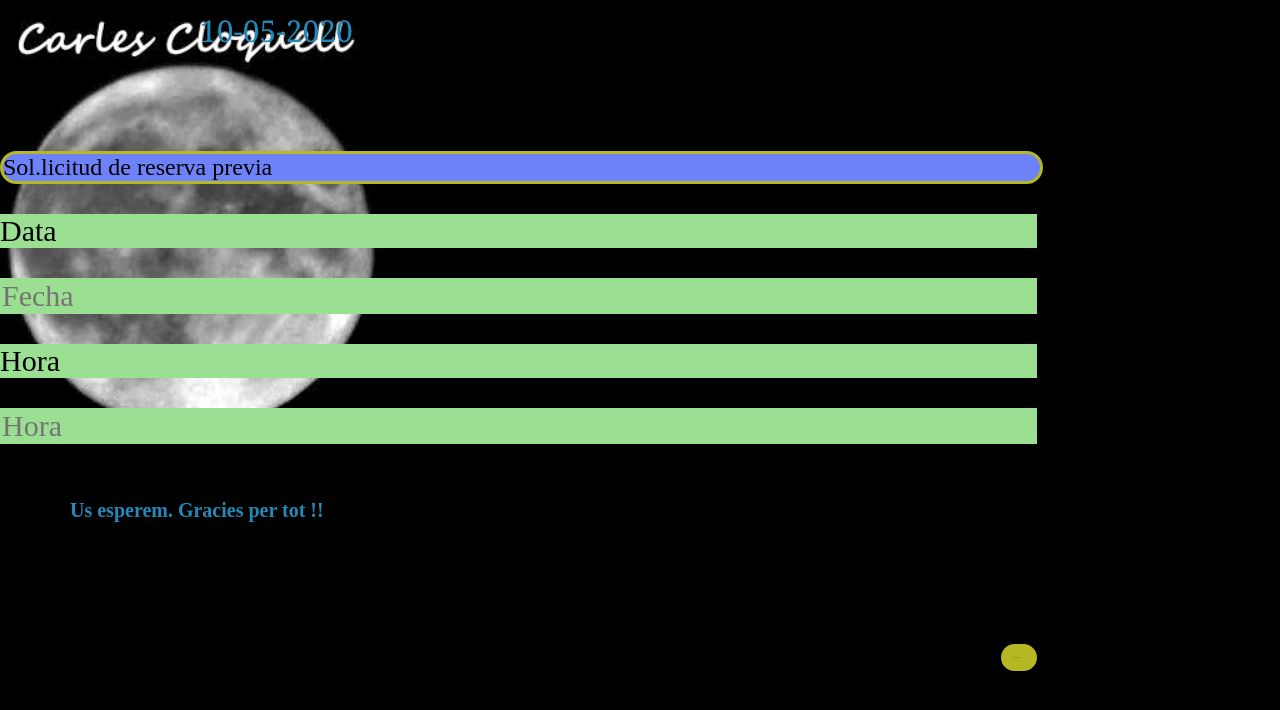
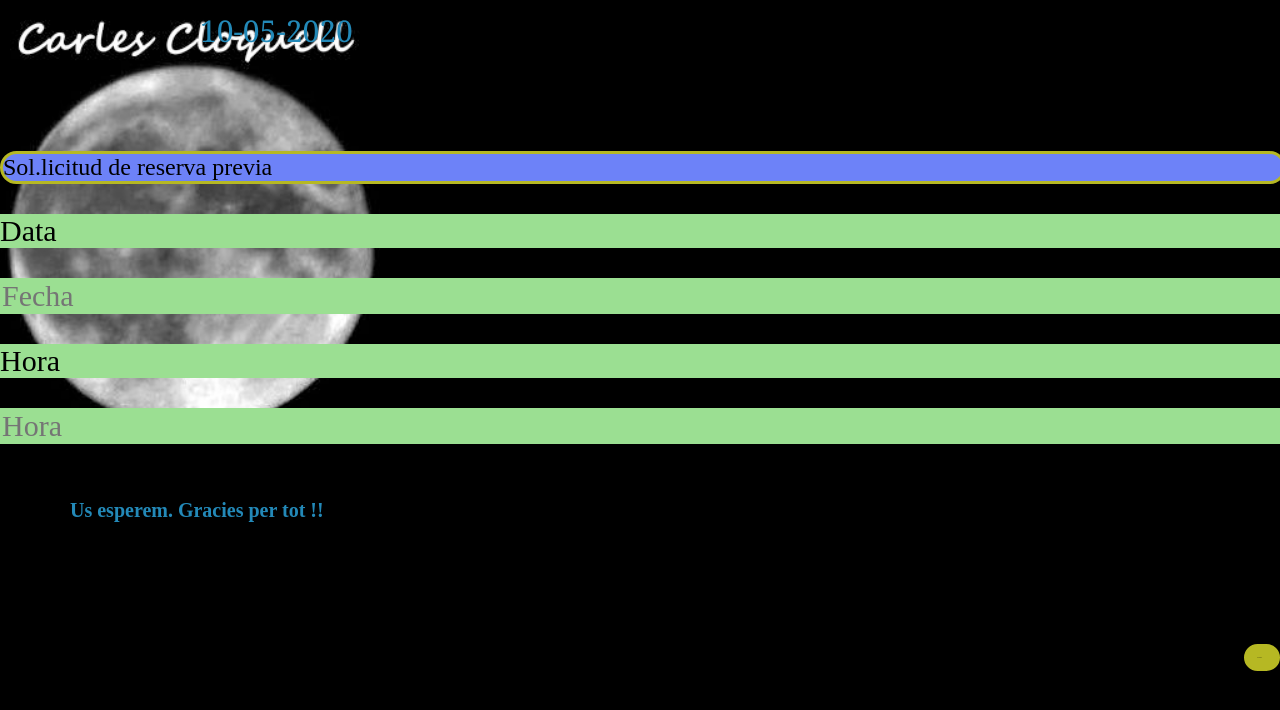
Before and after one commit to Shiverazul/citaprevia, a website built with webpack: page src/index.html in a window 1280 px wide. Built offline with nearby package versions, Linux system fonts and the light colour scheme.

Commit message:
100% Pantalla

```diff
--- a/src/scss/style.scss
+++ b/src/scss/style.scss
@@ -1,7 +1,7 @@
 html,body{
     margin:0;
-    height:90%;
-    width: 90%;
+    height:100%;
+    width: 100%;
 }
 body{
 //        background-color:black;
```
Also changed, not shown: dist/index.css.
